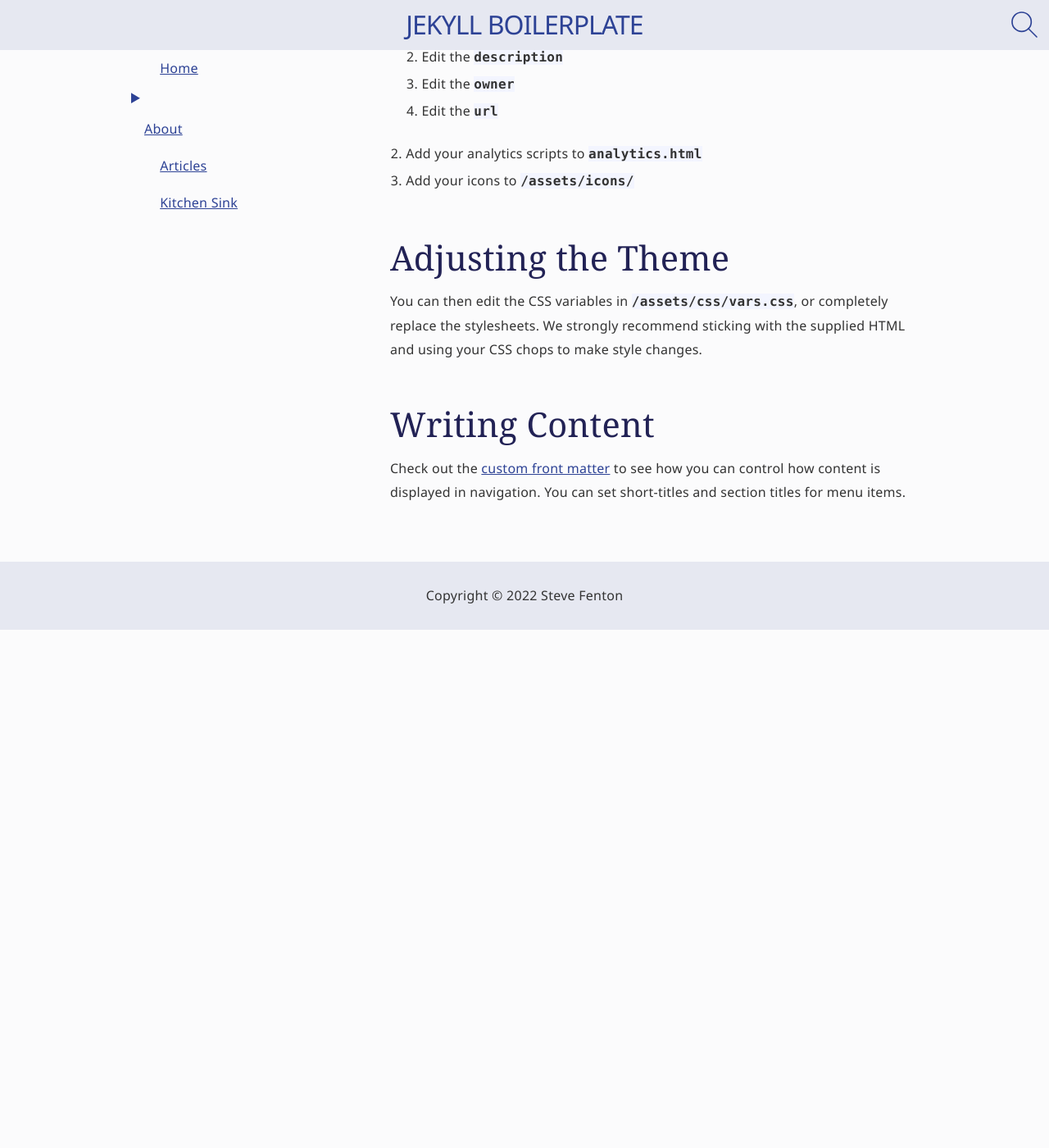
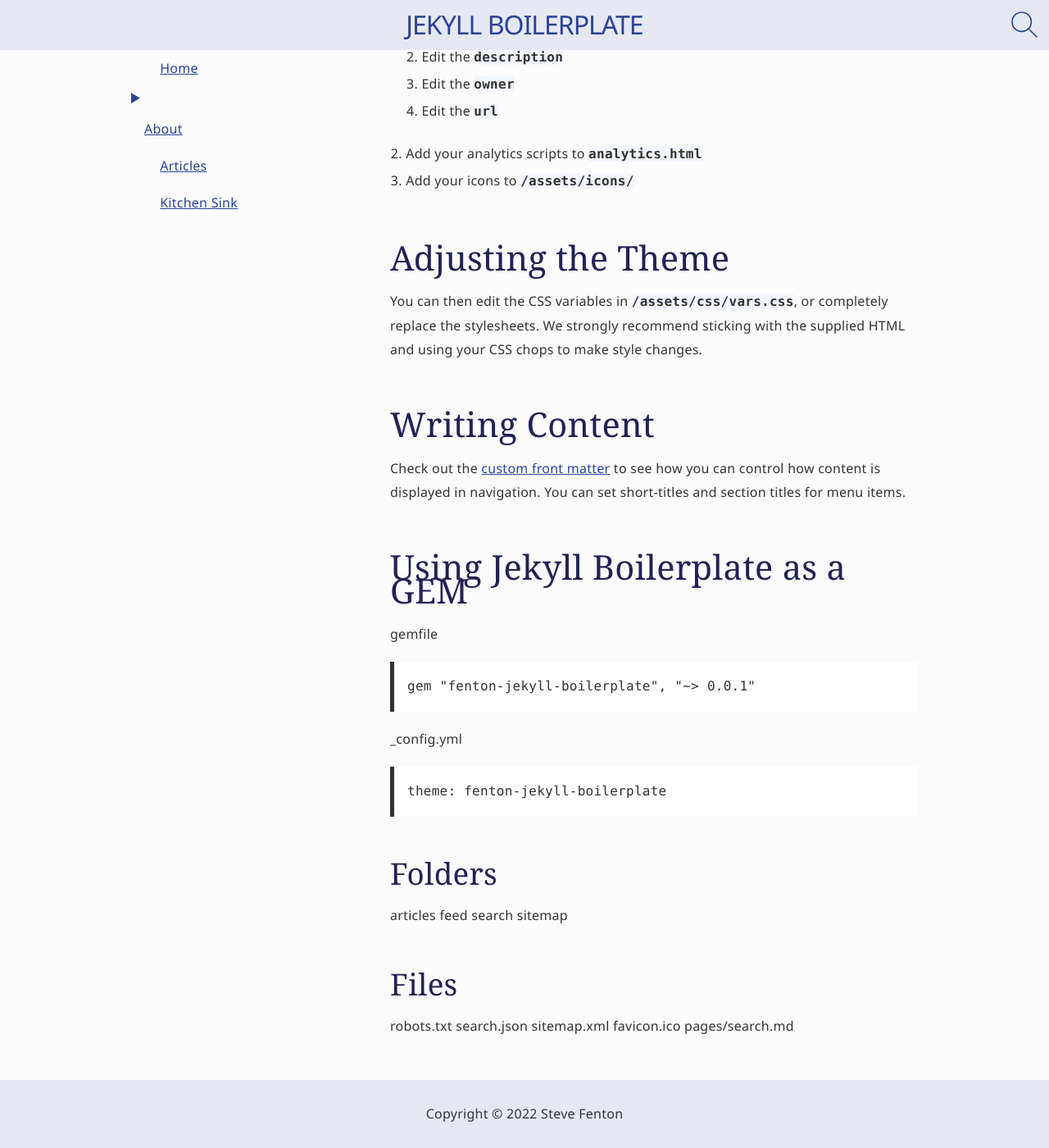
Before and after one commit to Steve-Fenton/jekyll-boilerplate, a Jekyll site: the page built from _pages/about/getting-started.md, in a window 1280 px wide and 1400 px high, scrolled down 524 px. Shown: the whole window at 82% size. Built offline with Jekyll 4.4.1, drawn with Linux system fonts in a browser that asks for light colours.

Commit message:
Working out GEMs

```diff
--- a/Gemfile
+++ b/Gemfile
@@ -29,5 +29,3 @@
 gem "http_parser.rb", "~> 0.6.0", :platforms => [:jruby]
 
 gem "webrick", "~> 1.7"
-
-gem "jekyll-paginate", "~> 1.1.0"
--- a/_pages/about/getting-started.md
+++ b/_pages/about/getting-started.md
@@ -37,3 +37,28 @@
 ## Writing Content
 
 Check out the [custom front matter](/about/front-matter/) to see how you can control how content is displayed in navigation. You can set short-titles and section titles for menu items.
+
+## Using Jekyll Boilerplate as a GEM
+
+gemfile
+
+    gem "fenton-jekyll-boilerplate", "~> 0.0.1"
+
+_config.yml
+
+    theme: fenton-jekyll-boilerplate
+
+### Folders
+
+articles
+feed
+search
+sitemap
+
+### Files
+
+robots.txt
+search.json
+sitemap.xml
+favicon.ico
+pages/search.md
```
Also changed, not shown: search.json (+4 -6 lines).
